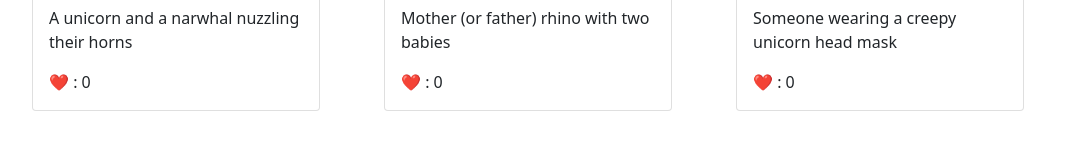
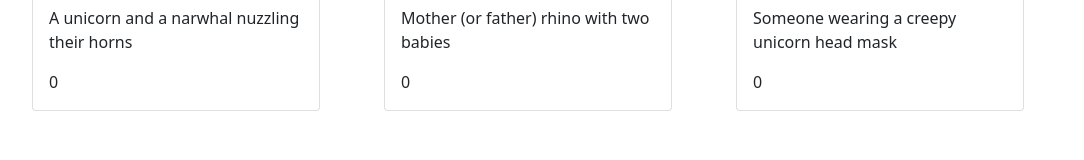
Before and after one commit to salsabilmislat/hornbeast, a React (Create React App) app: page / in a window 1280 px wide. Shown: the part 431-591 px from the top of the page, without its empty margins (0-1084 px from the left). Built offline with nearby package versions, Linux system fonts and the light colour scheme.

Commit message:
the last edit

```diff
--- a/src/components/HornedBeast.js
+++ b/src/components/HornedBeast.js
@@ -6,12 +6,14 @@ class HornedBeasts extends React.Component {
         super(props);
         this.state = {
             numberOfVotes: 0,
+            numberOfFav:'',
         }
     }
 
     increaseNumberOfVote = () => {
         this.setState({
-            numberOfVotes: this.state.numberOfVotes + 1
+            numberOfVotes: this.state.numberOfVotes + 1,
+            numberOfFav:this.state.numberOfFav + '❤️',
         });
     }
 
@@ -31,7 +33,7 @@ class HornedBeasts extends React.Component {
                             {this.props.description}
                         </Card.Text>
                         <Card.Text>
-                        ❤️ : {this.state.numberOfVotes}
+                         {this.state.numberOfVotes} {this.state.numberOfFav}
                         </Card.Text>
 
                     </Card.Body>
```
